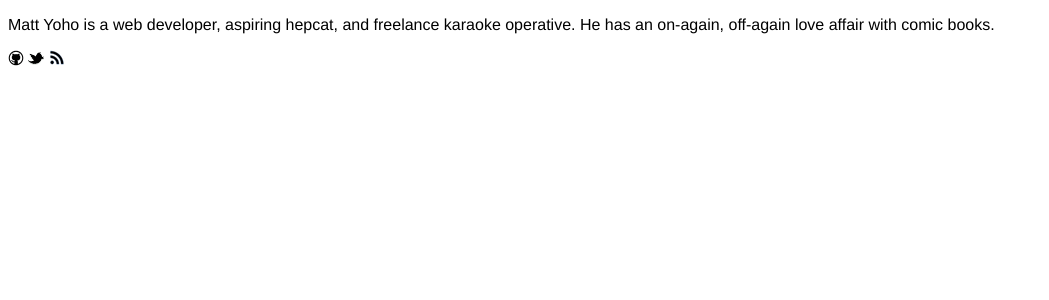
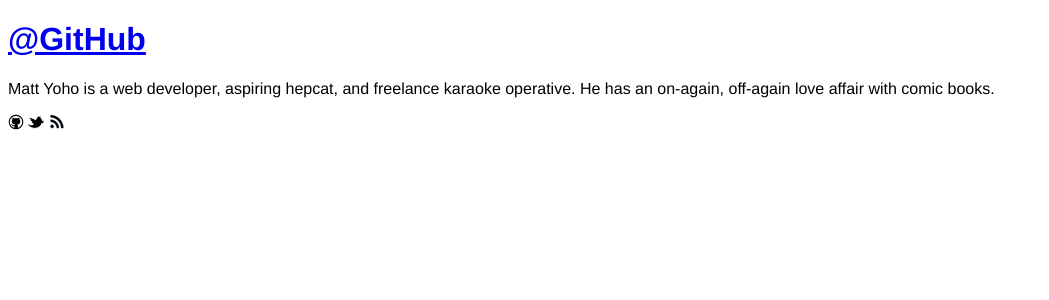
Before and after one commit to mattyoho/mattyoho.github.com, a Jekyll site: the page built from index.html, in a window 1280 px wide. Shown: the top 300 px of the page, without its empty margins (0-1049 px from the left). Built offline with Jekyll 4.4.1, drawn with Linux system fonts in a browser that asks for light colours; nearby versions of some CDN libraries; Markdown is read by kramdown in place of the engine named in the settings.

Commit message:
Add header to layout

```diff
--- a/_layouts/layout.html
+++ b/_layouts/layout.html
@@ -25,18 +25,18 @@
   </head>
 
   <body>
+    <header>
+      <h1><a href="/">@{{ site.github }}</a></h1>
+    </header>
     <section class="content">
       {{ content }}
     </section>
     <nav>
-      <!--
-      <section class="name">
-        <a href="/">
-          <span id="fname">{{ site.name|split:' '|first }}</span>
-          <span id="lname">{{ site.name|split:' '|last }}</span>
-        </a>
-      </section>
-      -->
+      <!-- <section class="name"> -->
+      <!--   <a href="/"> -->
+      <!--     <span>@{{ site.github }}</span> -->
+      <!--   </a> -->
+      <!-- </section> -->
       <section class="meta">
         <a href="https://github.com/{{ site.github }}" target="_blank"><img src="/images/github.png" /></a>
         <a href="https://twitter.com/{{ site.twitter }}" target="_blank"><img src="/images/twitter.png"></a>
```
